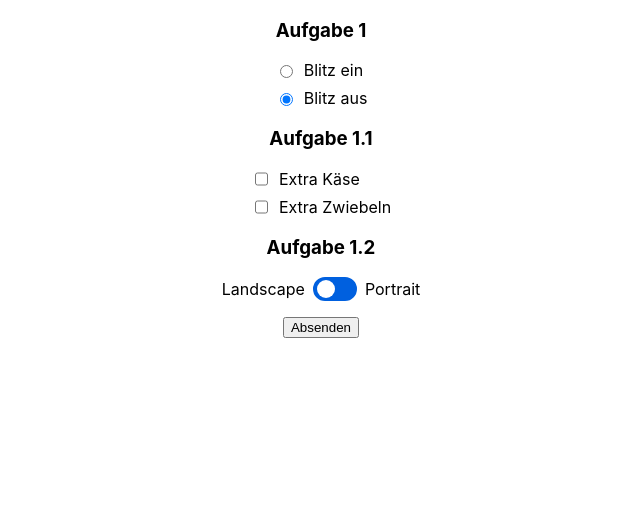
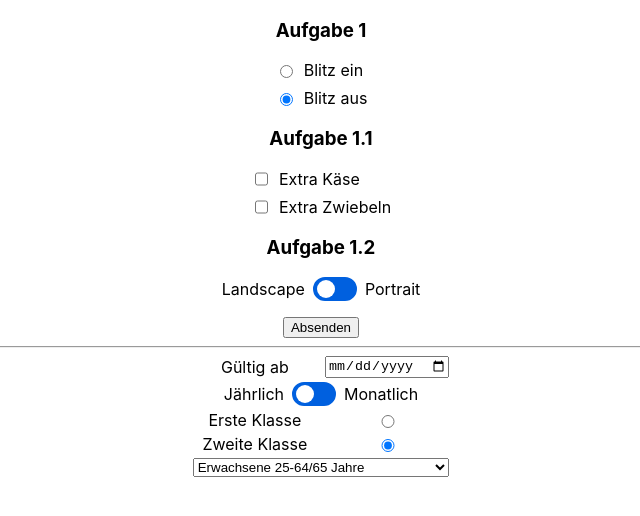
Before and after one commit to Okarashii/BBW-M293_form-example, a React (Create React App) app: page / in a window 1280 px wide. Shown: the top 516 px of the page, without its empty margins (319-959 px from the left). Built offline with nearby package versions, Linux system fonts and the light colour scheme.

Commit message:
- erster aufbau

```diff
--- a/src/App.js
+++ b/src/App.js
@@ -12,6 +12,19 @@ function App() {
     const [extraOnions, setExtraOnions] = useState(false);
     const [isLandscape, setIsLandscape] = useState(true);
 
+    const gaConditionList = [
+        "Erwachsene 25-64/65 Jahre",
+        "Senior ab 64/65 Jahre",
+        "Junior 16-25 Jahre",
+        "Junior Studierende 25-30 Jahre",
+        "Reisende mit Behinderung",
+        "Kind 6-16 Jahre",
+        "Duo Partner",
+        "Familia Kind 6-16 Jahre",
+        "Familia Jugend 16-25 Jahre",
+        "Familia Partner"
+    ];
+
     const onSubmit = (event) => {
         // Sobald der Submit-Button geklickt wird, werden die States der einzelnen components hier verarbeitet.
         console.log("Flash: ", flash);
@@ -22,6 +35,7 @@ function App() {
 
     return (
         <>
+            <div className="app">
                 <form onSubmit={onSubmit} className="app">
                     <h3 className="app-title">Aufgabe 1</h3>
                     <Flash flash={flash} setFlash={setFlash}/>
@@ -35,7 +49,10 @@ function App() {
                     <button className="submit-button" type="submit">Absenden</button>
                 </form>
 
-            <GAForm/>
+                <hr style={{width: '100%'}}/>
+
+                <GAForm conditionList={gaConditionList}/>
+            </div>
         </>
     );
 }
--- a/src/components/GAForm/GAForm.css
+++ b/src/components/GAForm/GAForm.css
@@ -0,0 +1,75 @@
+.ga-wrapper {
+    display: grid;
+    grid-template-columns: repeat(2, minmax(0, 1fr));
+    column-gap: 0.5rem;
+    row-gap: 0.25rem;
+    width:fit-content;
+    height:fit-content;
+    align-items: center;
+}
+
+/* .ga-wrapper :nth-child(odd) {
+    place-self: end;
+}
+
+.ga-wrapper :nth-child(even) {
+    place-self: start;
+    height: 100%;
+} */
+
+.ga-conditions {
+    grid-column: 1 / -1;
+    align-self: center;
+}
+
+/* ------------------------ */
+
+.switch-wrapper {
+    display: flex;
+    flex-direction: row;
+    gap: 0.5rem;
+    width: fit-content;
+    align-items: center;
+    grid-column: 1 / -1;
+    place-self: center;
+}
+
+.switch-button {
+    --animation-duration: 300ms;
+    display: flex;
+    justify-content: center;
+    align-items: center;
+    width: 2.5rem;
+    height: 1.25rem;
+    border-radius: 1.25rem;
+    position: relative;
+    border: #0060df solid 2px;
+    transition: background-color var(--animation-duration);
+}
+
+.switch-button input[type="checkbox"]:checked+label {
+    background-color: white;
+    transform: translateX(-50%);
+}
+.switch-button input[type="checkbox"]:not(:checked)+label {
+    transform: translateX(50%);
+}
+
+.switch-button input {
+    height: 100%;
+    width: 100%;
+    border-radius: 1.25rem;
+    appearance: none;
+    margin: 0;
+}
+
+.switch-dot {
+    position: absolute;
+    border-radius: 100%;
+    background-color: #0060df;
+    height: calc(100% - 2px);
+    aspect-ratio: 1/1;
+    transition: all var(--animation-duration);
+}
+
+/* ------------------------ */
--- a/src/components/GAForm/GAForm.jsx
+++ b/src/components/GAForm/GAForm.jsx
@@ -1,18 +1,52 @@
+import './GAForm.css';
 import { useState } from "react";
 
-export default function GAForm() {
+function Switch({state, setState, labelTrue, labelFalse}) {
+    return (
+        <>
+            <div className="switch-wrapper">
+                <label htmlFor="switch">{labelTrue}</label>
+                <div className="switch-button" style={{backgroundColor: state ? "#0060df" : "white"}}>
+                    <input type="checkbox" id="switch" name="switch" checked={state} onChange={() => setState((val) => !val)}/>
+                    <label htmlFor="switch" className="switch-dot"/>
+                </div>
+                <label htmlFor="switch">{labelFalse}</label>
+            </div>
+        </>
+    );
+}
+
+export default function GAForm({conditionList}) {
     const [startDate, setStartDate] = useState(new Date());
     const [payYearly, setPayYearly] = useState(true);
     const [firstClass, setFirstClass] = useState(false);
-    const [age, setAge] = useState(undefined);
-    const [hasDisablility, setHasDisability] = useState(false);
-    const [isStudent, setIsStudent] = useState(false);
-    const [hasFlatmateGA, setHasFlatmateGA] = useState(false);
-    const [familia, setFamilia] = useState(false);
+    const [conditions, setConditions] = useState(undefined);
 
     return (
-        <div>
+        <form className="ga-wrapper">
+            <label htmlFor="startDate">Gültig ab</label>
+            <input required name="startDate" id="startDate" type="date" value={startDate} onChange={(e) => setStartDate(e.target.value)}/>
 
-        </div>
+            <Switch state={payYearly} setState={setPayYearly} labelFalse="Monatlich" labelTrue="Jährlich"/>
+
+            {/* <label htmlFor="yearlyPayment">Jährliche Zahlung</label>
+            <input required name="payment" id="yearlyPayment" type="radio" checked={payYearly} onClick={(e) => setPayYearly(true)}/>
+
+            <label htmlFor="monthlyPayment">Monatliche Zahlung</label>
+            <input required name="payment" id="monthlyPayment" type="radio" checked={!payYearly} onClick={(e) => setPayYearly(false)}/> */}
+
+            <label htmlFor="firstClass">Erste Klasse</label>
+            <input required name="class" id="firstClass" type="radio" checked={firstClass} onClick={(e) => setFirstClass(true)}/>
+
+            <label htmlFor="secondClass">Zweite Klasse</label>
+            <input required name="class" id="secondClass" type="radio" checked={!firstClass} onClick={(e) => setFirstClass(false)}/>
+
+            <select id="conditions" name="conditions" className='ga-conditions' required value={conditions}>
+                <option disabled>Bitte Auswählen</option>
+                {conditionList.map((v) => {return (
+                    <option value={v} key={v} onClick={() => setConditions(v)}>{v}</option>
+                )})}
+            </select>
+        </form>
     );
 }
```
Lines whose indentation alone changed are shown as unchanged.
